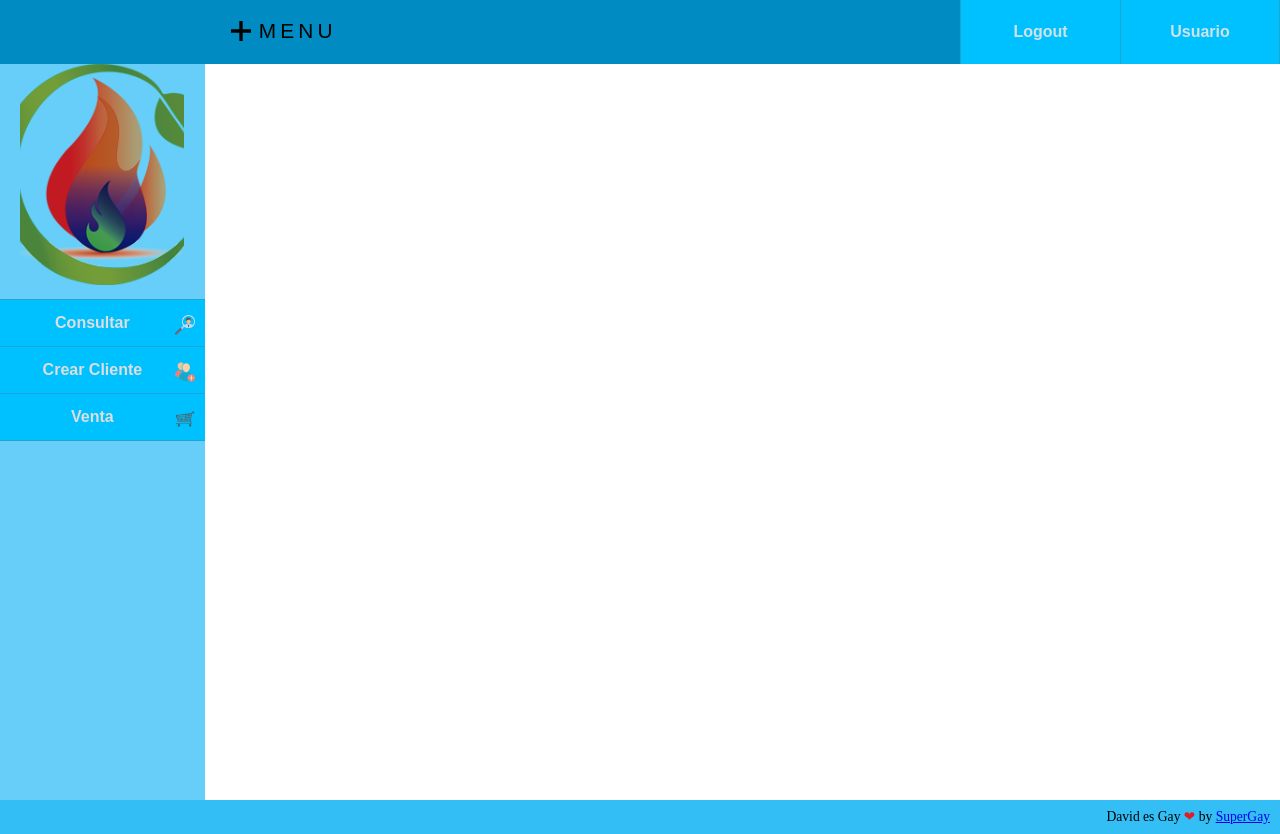
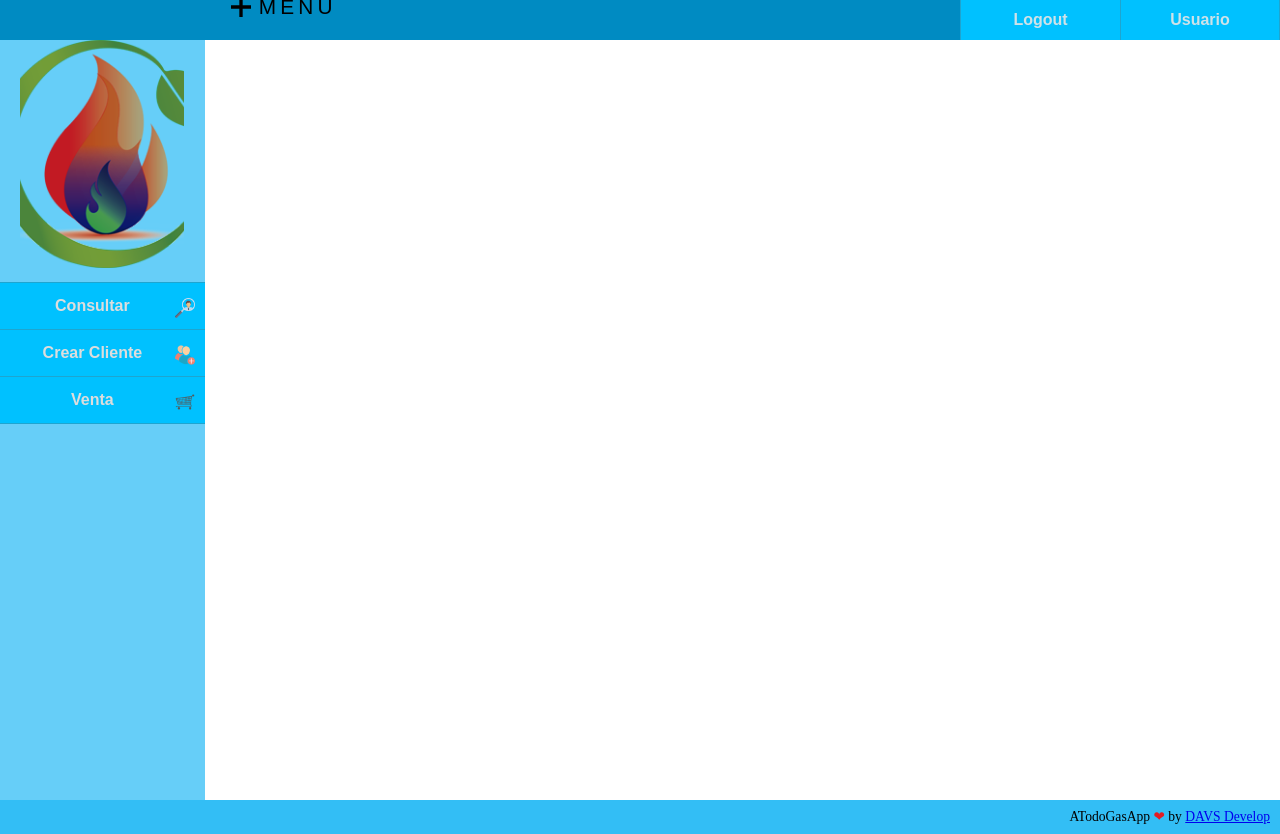
Before and after one commit to davidneitor185/ProyectoDS, a Django app: page /ATodoGasApp/index in a window 1280 px wide. Run offline with Django 3.2, Linux system fonts and the light colour scheme.

Commit message:
Arreglos esteticos

```diff
--- a/ATodoGasWeb/ATodoGasApp/static/ATodoGasApp/css/cs_Index.css
+++ b/ATodoGasWeb/ATodoGasApp/static/ATodoGasApp/css/cs_Index.css
@@ -59,7 +59,7 @@ q:before, q:after {
 
 #MenuSuperior {
     width: 100%;
-    height: 8%;
+    height: 5%;
     background-color: rgba(0, 174, 243, .8);
 }
 
@@ -100,7 +100,7 @@ q:before, q:after {
 
 #Contenido {
 width: 100%;
-height: 92%;
+height: 95%;
 background-color: white;
 ;
 }
--- a/ATodoGasWeb/ATodoGasApp/templates/ATodoGasApp/index.html
+++ b/ATodoGasWeb/ATodoGasApp/templates/ATodoGasApp/index.html
@@ -64,7 +64,7 @@
 
     <!------------ Footer  ----------------->
     <footer class="page-footer">
-        <small>David es Gay <span>❤</span> by <a href="http://DavidBienGay.com/" target="_blank">SuperGay</a>
+        <small>ATodoGasApp <span>❤</span> by <a href="http://DavidBienGay.com/" target="_blank">DAVS Develop</a>
         </small>
       </footer>
 
```
